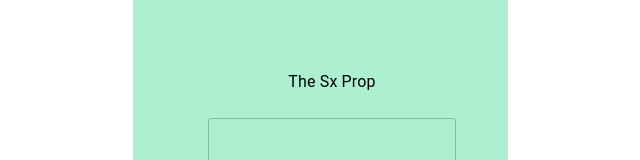
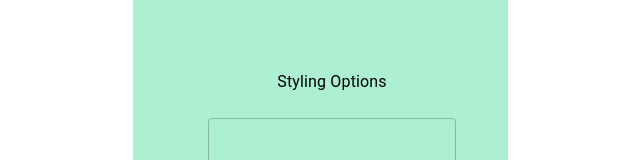
Before and after one commit to ahmetakinsel/react_mui, a React (Create React App) app: page / in a window 1280 px wide. Shown: the part 208-368 px from the top of the page, without its empty margins (308-948 px from the left). Built offline with nearby package versions, Linux system fonts and the light colour scheme; a web font is replaced by a local one.

Commit message:
progress

```diff
--- a/src/components/Sx.jsx
+++ b/src/components/Sx.jsx
@@ -3,6 +3,26 @@ import React from "react";
 import { Button, TextField, Grid, Typography } from "@mui/material";
 
 //Colors: #00203F, #ADEFD1,#FFFFFF
+
+//Typography styles
+// color: "#00203F",
+// fontFamily: "Montserrat",
+// fontWeight: "500",
+// fontSize: "42px",
+// letterSpacing: "2px",
+// lineHeight: "44px",
+
+//Button styles
+// color: "#FFFFFF",
+// width: "175px",
+// height: "40px",
+// fontSize: "20px",
+// fontWeight: "800",
+// borderRadius: "5px",
+// fontFamily: "Montserrat",
+// letterSpacing: "4px",
+// backgroundColor: "#00203F",
+// marginTop: "20px",
 
 const Styling = () => {
   return (
@@ -22,7 +42,7 @@ const Styling = () => {
         }}
       >
         <Grid item>
-          <Typography>The Sx Prop</Typography>
+          <Typography>Styling Options</Typography>
         </Grid>
         <Grid item>
           <TextField variant="outlined"></TextField>
```
